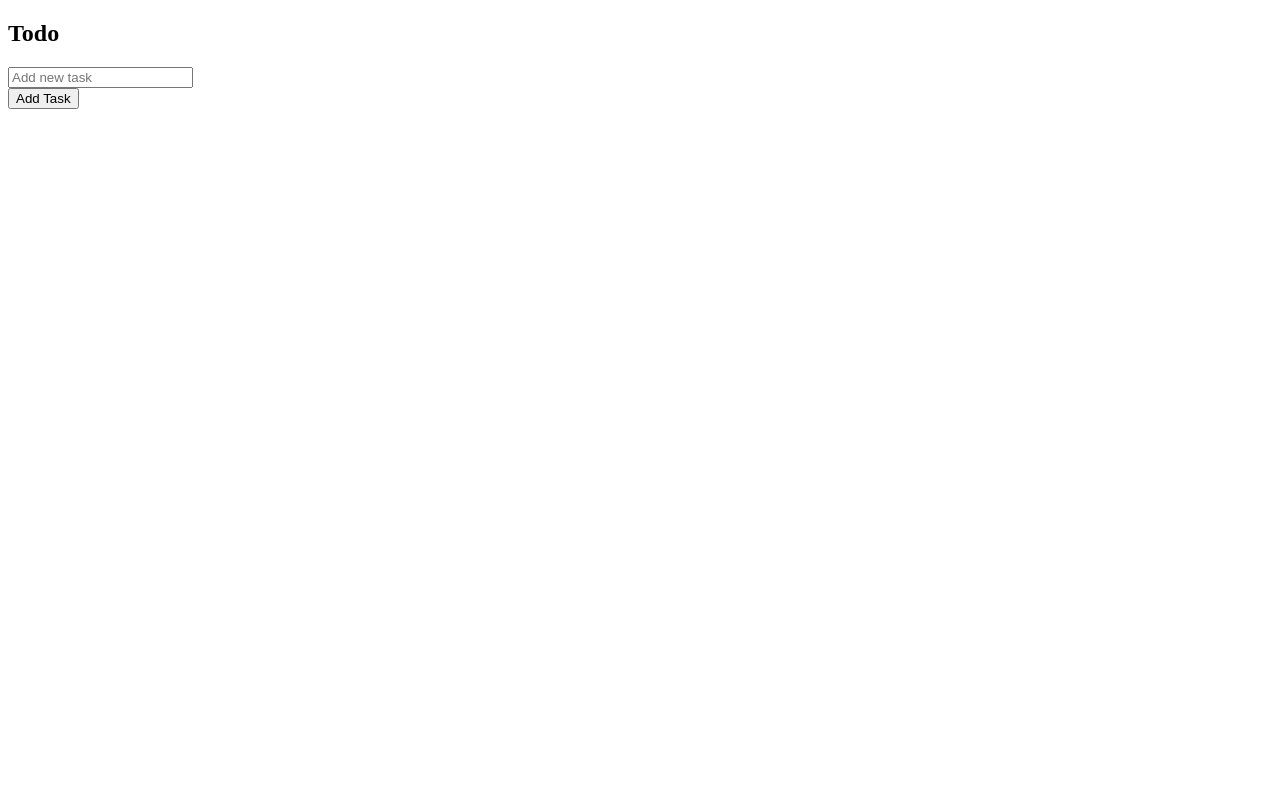
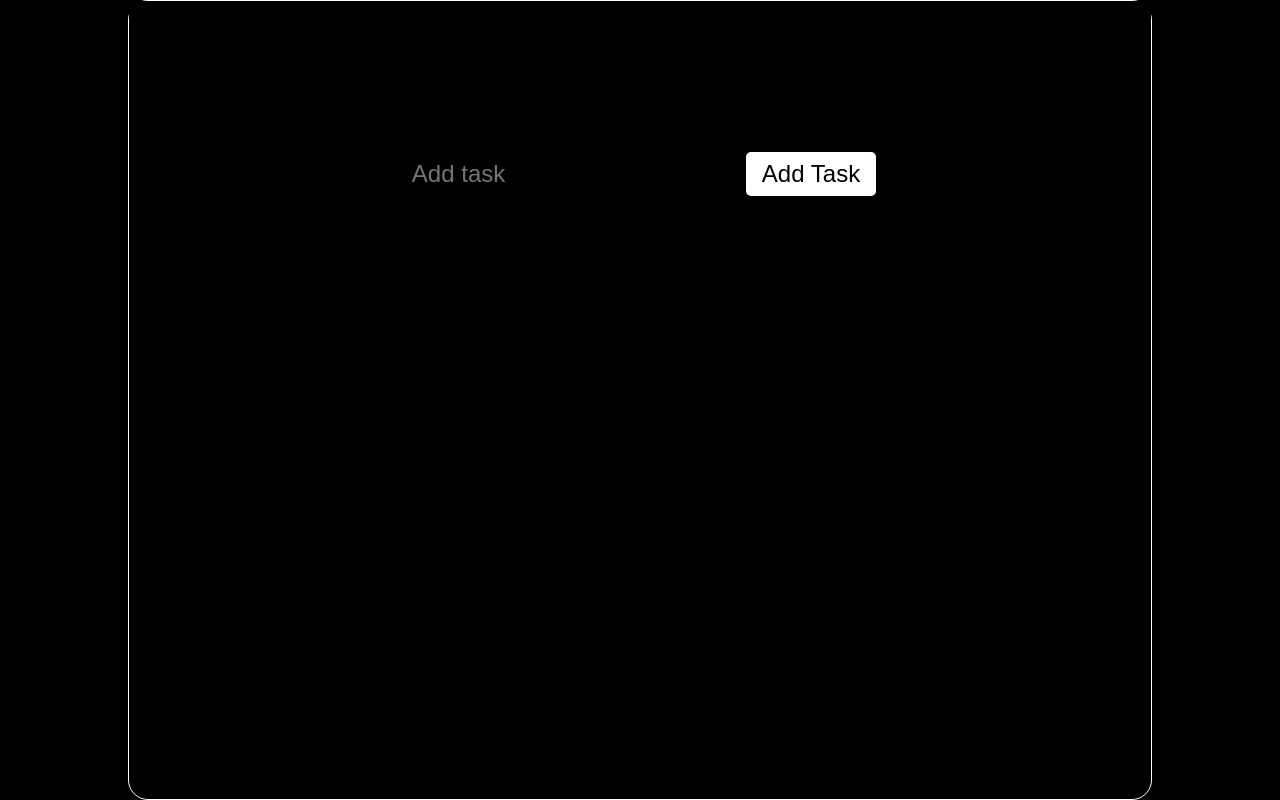
Before and after one commit to hiarun01/Todo-App, a React (Vite) app: page / in a window 1280 px wide. Built offline with nearby package versions, Linux system fonts and the light colour scheme.

Commit message:
input handling and validation submit handling done.

```diff
--- a/src/App.css
+++ b/src/App.css
@@ -0,0 +1,50 @@
+*{
+  padding: 0;
+  margin: 0;
+  box-sizing: border-box;
+  color: white;
+  background-color: black;
+}
+
+.todo-container{
+  display: flex;
+  flex-direction: column;
+  text-align: center;
+ border: 1px solid white;
+ border-radius:  20px;
+ margin: auto;
+ width: 80vw;
+ height: 100vh;
+
+
+}
+
+header h1{
+  font-size: 3rem;
+  margin: 2rem;
+  color: black;
+}
+
+form{
+  display: flex;
+  justify-content: center;
+  align-items: center;
+  margin: 2rem;
+}
+
+form input{
+  padding: 0.5rem;
+  font-size: 1.5rem;
+  border: none;
+  border-radius: 5px;
+  margin-right: 1rem;
+}
+
+form button{
+  padding: 0.5rem 1rem;
+  font-size: 1.5rem;
+  border: none;
+  border-radius: 5px;
+  background-color: white;
+  color: black;
+}
--- a/src/Components/Todo.jsx
+++ b/src/Components/Todo.jsx
@@ -1,16 +1,41 @@
-import "../App.css"; // Importing the CSS file
+import "../App.css"; //
+import {useState} from "react";
+import Task from "./Task";
 const Todo = () => {
+  const [inputValue, setInputValue] = useState("");
+
+  const [tasks, setTasks] = useState([]);
+
+  const handleFormSubmit = (e) => {
+    e.preventDefault();
+    console.log("Form submitted");
+    if (!inputValue) {
+      return;
+    } else if (tasks.includes(inputValue)) {
+      setInputValue("");
+      alert("Task already exists");
+    } else {
+      setTasks((prevTasks) => {
+        setTasks([...prevTasks, inputValue]);
+        setInputValue("");
+      });
+    }
+  };
+
   return (
     <section className="todo-container">
       <header>
-        <h2>Todo</h2>
+        <h1>Todo</h1>
+      </header>
       <section>
-          <form>
+        <form onSubmit={handleFormSubmit}>
           <div>
             <input
+              onChange={(e) => setInputValue(e.target.value)}
               className="todo-input"
+              value={inputValue}
               type="text"
-                placeholder="Add new task"
+              placeholder="Add task"
               autoComplete="off"
             />
           </div>
@@ -21,7 +46,6 @@ const Todo = () => {
           </div>
         </form>
       </section>
-      </header>
     </section>
   );
 };
```
Lines whose indentation alone changed are shown as unchanged.
